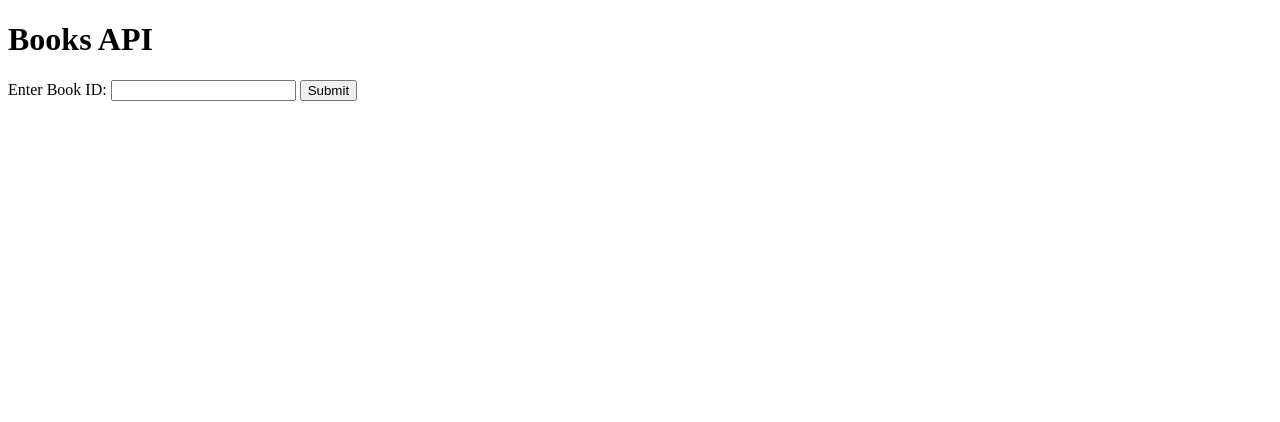
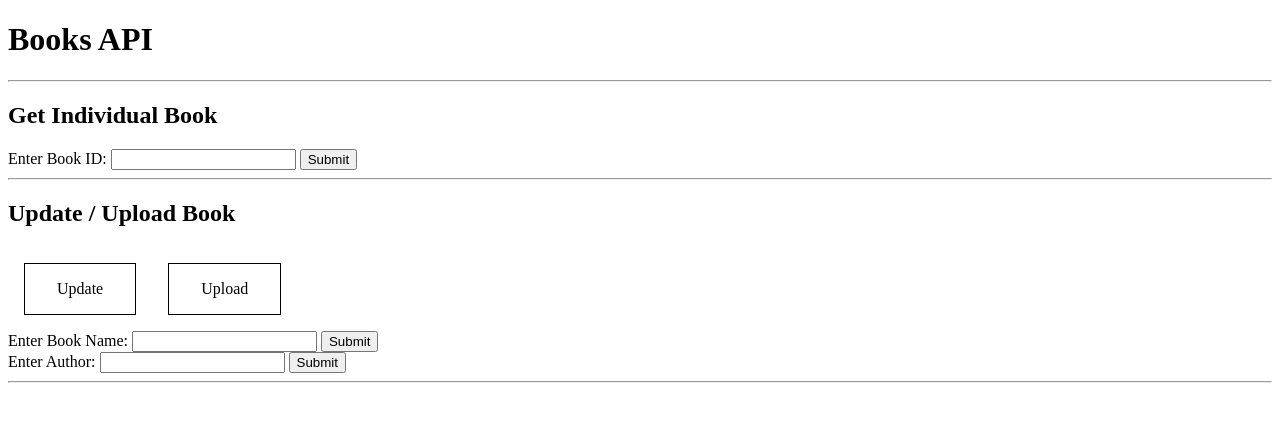
Before and after one commit to Shskjssk10/Back-End-Development, a website: page Week 4/books-api-mvc-db/public/index.html in a window 1280 px wide. Drawn offline with Linux system fonts and the light colour scheme.

Commit message:
Completed Week 4 (Currently attempting additional challenges)

```diff
--- a/Week 4/books-api-mvc-db/public/index.html
+++ b/Week 4/books-api-mvc-db/public/index.html
@@ -1,17 +1,43 @@
 <!DOCTYPE html>
 <html lang="en">
   <head>
-    <meta charset="UTF-8" />
+    <meta charset=UTF-8/>
     <meta name="viewport" content="width=device-width, initial-scale=1.0" />
     <title>Books App</title>
     <link rel="stylesheet" href="./styles.css" />
   </head>
   <body>
     <h1>Books API</h1>
-    <label>Enter Book ID:</label>
-    <input id="input-id-box">
-    <button id="submit-button">Submit</button>
+
+
+    <hr>
+    <h2>Get Individual Book</h2>
+    <form>
+        <label>Enter Book ID:</label>
+        <input id="input-id-box">
+        <button id="submit-button-get">Submit</button>
+    </form>
+
+    <hr>
+    <h2>Update / Upload Book</h2>
+    <navbar class="navbar">
+      <div class="option" id="update-option">Update</div>
+      <div class="option" id="upload-option">Upload</div>
+    </navbar>
+    <section class="upload-section">
+        <label>Enter Book Name:</label>
+        <input id="input-name-box">
+        <button id="submit-button">Submit</button><br>
+        <label>Enter Author:</label>
+        <input id="input-author-box">
+        <button id="submit-button-post/get">Submit</button>
+
+    </section>
+
+    <hr>
+
     <section id="book-list"></section>
+
     <script src="./script.js"></script>
   </body>
 </html>
--- a/Week 4/books-api-mvc-db/public/script.js
+++ b/Week 4/books-api-mvc-db/public/script.js
@@ -28,7 +28,7 @@ async function fetchBooks() {
       bookList.appendChild(bookItem);
     });
 }
-async function fecthIndivBook(input) {
+async function fetchIndivBook(input) {
     const response = await fetch(`/books/${input}`); // Replace with your API endpoint
     const data = await response.json();
 
@@ -59,11 +59,14 @@ async function fecthIndivBook(input) {
 };
 
 
-const submitButton = document.getElementById("submit-button");
+const submitButton = document.getElementById("submit-button-get");
 const inputBox = document.getElementById("input-id-box");
 const bookList = document.getElementById("book-list");
+const navbar = document.querySelector(".navbar");
+const options = navbar.querySelectorAll("#option");
 
 submitButton.addEventListener("click", async () => {
+    event.preventDefault();
     let input = inputBox.value;
 
     bookList.innerHTML = "";
@@ -72,6 +75,13 @@ submitButton.addEventListener("click", async () => {
         await fetchBooks();
     } else {
         input = Number(input);
-        await fecthIndivBook(input);
+        await fetchIndivBook(input);
     }
 })
+
+options.forEach((option) => {
+    option.addEventListener("click", () => {
+      options.forEach((opt) => opt.classList.remove("active")); // Remove active class from all options
+      this.classList.add("active"); // Add active class to the clicked option
+    });
+  });
--- a/Week 4/books-api-mvc-db/public/styles.css
+++ b/Week 4/books-api-mvc-db/public/styles.css
@@ -22,3 +22,18 @@
   font-size: 1.2rem;
   margin-bottom: 0.5rem;
 }
+
+.navbar{
+  display: flex;
+  flex-direction: row;
+}
+.navbar > div{
+  border: 1px solid black;
+  padding: 1rem 2rem;
+  margin: 1rem;
+}
+.navbar > div:hover{
+  transition: 0.3s;
+  background-color: grey;
+  color: white;
+}
```
Lines whose indentation alone changed are shown as unchanged.
